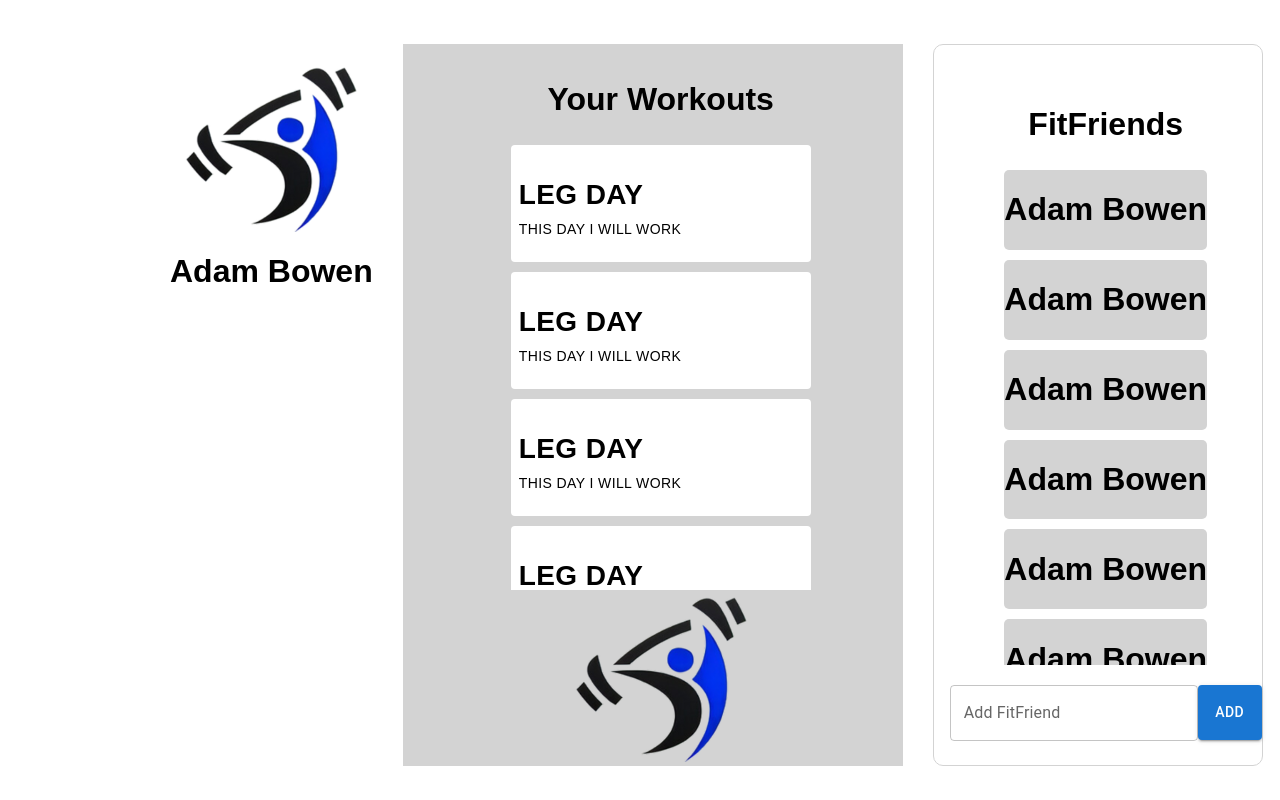
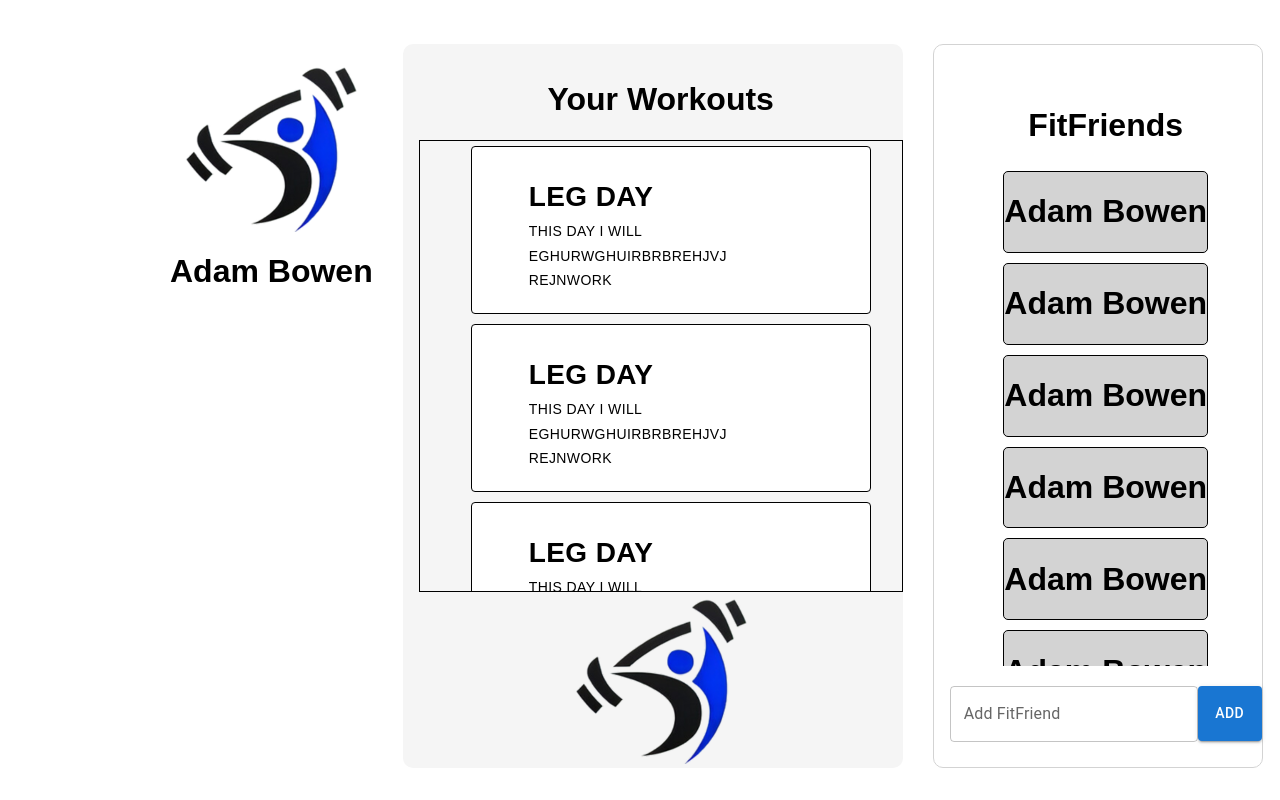
Before and after one commit to Ctc8/FitFriends, a React (Vite) app in the folder @latest/: page /youPage in a window 1280 px wide. Built offline with nearby package versions, Linux system fonts and the light colour scheme; no server answers.

Commit message:
after dinner commit

```diff
--- a/@latest/src/components/friend.jsx
+++ b/@latest/src/components/friend.jsx
@@ -2,7 +2,7 @@ import React from 'react'
 import { Grid, Box } from "@mui/material";
 export const Friend = ({Name}) => {
   return (
-    <Box sx={{bgcolor: "lightgray", borderRadius: "5px", marginTop:"5px", marginBottom:"5px"  }}>
+    <Box sx={{border:"1px solid black",bgcolor: "lightgray", borderRadius: "5px", marginTop:"5px", marginBottom:"5px"  }}>
         <h1>Adam Bowen</h1>
     </Box>
   )
--- a/@latest/src/components/madeWorkout.jsx
+++ b/@latest/src/components/madeWorkout.jsx
@@ -2,17 +2,15 @@ import React from 'react'
 import { Grid, Box, Button } from "@mui/material";
 export const MadeWorkout = ({name, muscle}) => {
   return (
-    <Button sx={{maxWidth: "300px",marginTop:"5px", marginBottom:"5px", bgcolor:"white", color:"black", borderWidth:"5px" }}>
+    <Button sx={{minWidth: "400px",marginLeft:"20px",marginTop:"5px", marginBottom:"5px", bgcolor:"white", color:"black", borderWidth:"5px", border:"1px solid black" }}>
     <Grid container spacing={2} sx={{maxWidth:"300px"}}>
         <Grid item>
           <h1>Leg Day</h1>
         </Grid>
         <Grid item sx={{ wordWrap: "break-word", maxWidth:"300px", marginTop: "-50px", textAlign:"left" }}>
-    <p>This day I will work </p>
+          <p>This day I will eghurwghuirbrbrehjvj rejnwork </p>
         </Grid>
       </Grid>
-
-
     </Button>
   )
 }
--- a/@latest/src/pages/YouPage.jsx
+++ b/@latest/src/pages/YouPage.jsx
@@ -30,9 +30,9 @@ const YouPage = () => {
           <img src={logo} alt="" />
           <h1>Adam Bowen</h1>
         </Grid>
-        <Grid item sx={{ bgcolor:"lightgray",minWidth:"500px", minHeight: "700px",textAlign:"center",alignContent:"center", marginTop:"50px", marginLeft:"30px" }}>
-        <h1>Your Workouts</h1>
-          <Box sx={{ overflow: "auto", maxHeight: "450px", display: "flex", flexDirection: "column", alignItems: "center"}}>
+        <Grid item sx={{ bgcolor:"whitesmoke",minWidth:"500px", minHeight: "700px",textAlign:"center",alignContent:"center", marginTop:"50px", marginLeft:"30px", borderRadius:"10px" }}>
+        <h1 style={{ color: "black" }}>Your Workouts</h1>
+          <Box sx={{ overflow: "auto", maxHeight: "450px", display: "flex", flexDirection: "column", alignItems: "center",border:"1px solid black"}}>
             {workoutData.map((workout, index) => (
               <MadeWorkout key={index} name={workout.Name} muscle="muscle" />
             ))}
```
Lines whose indentation alone changed are shown as unchanged.
